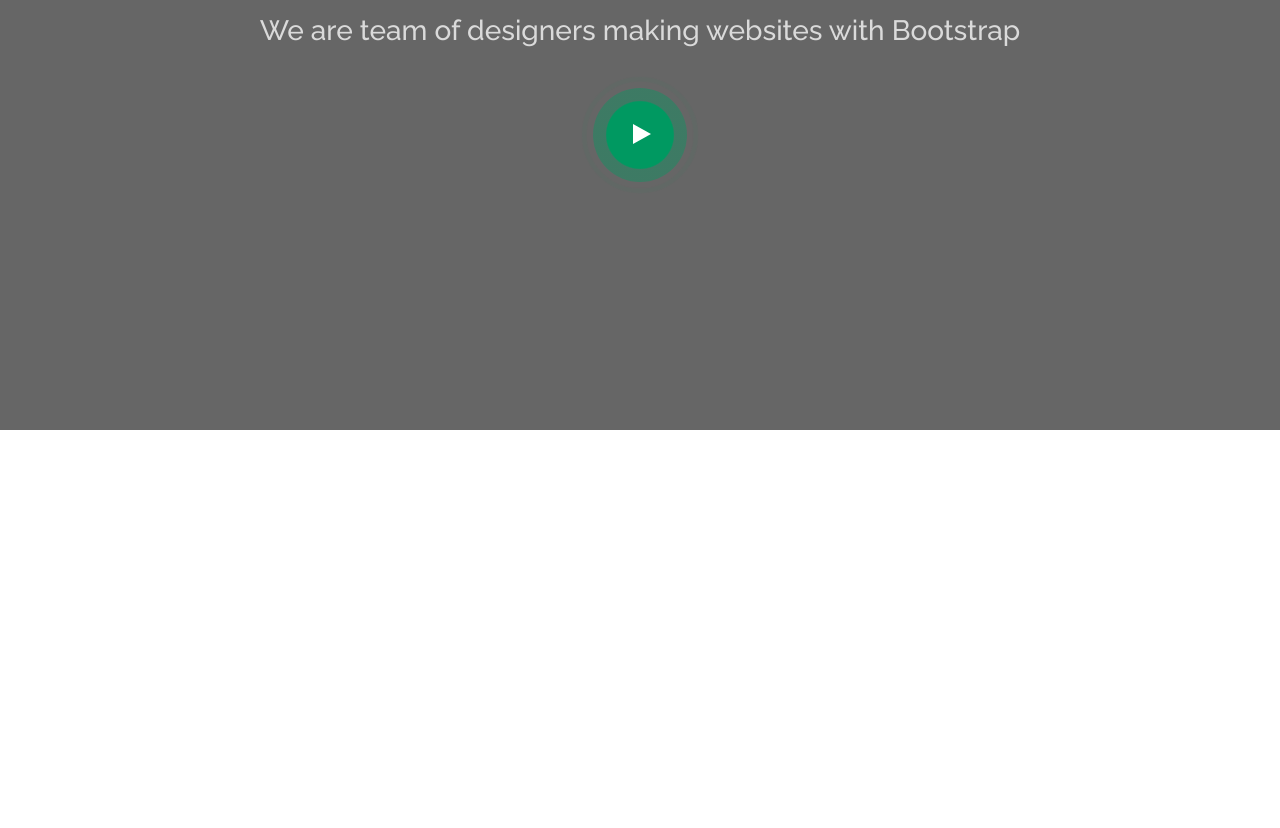
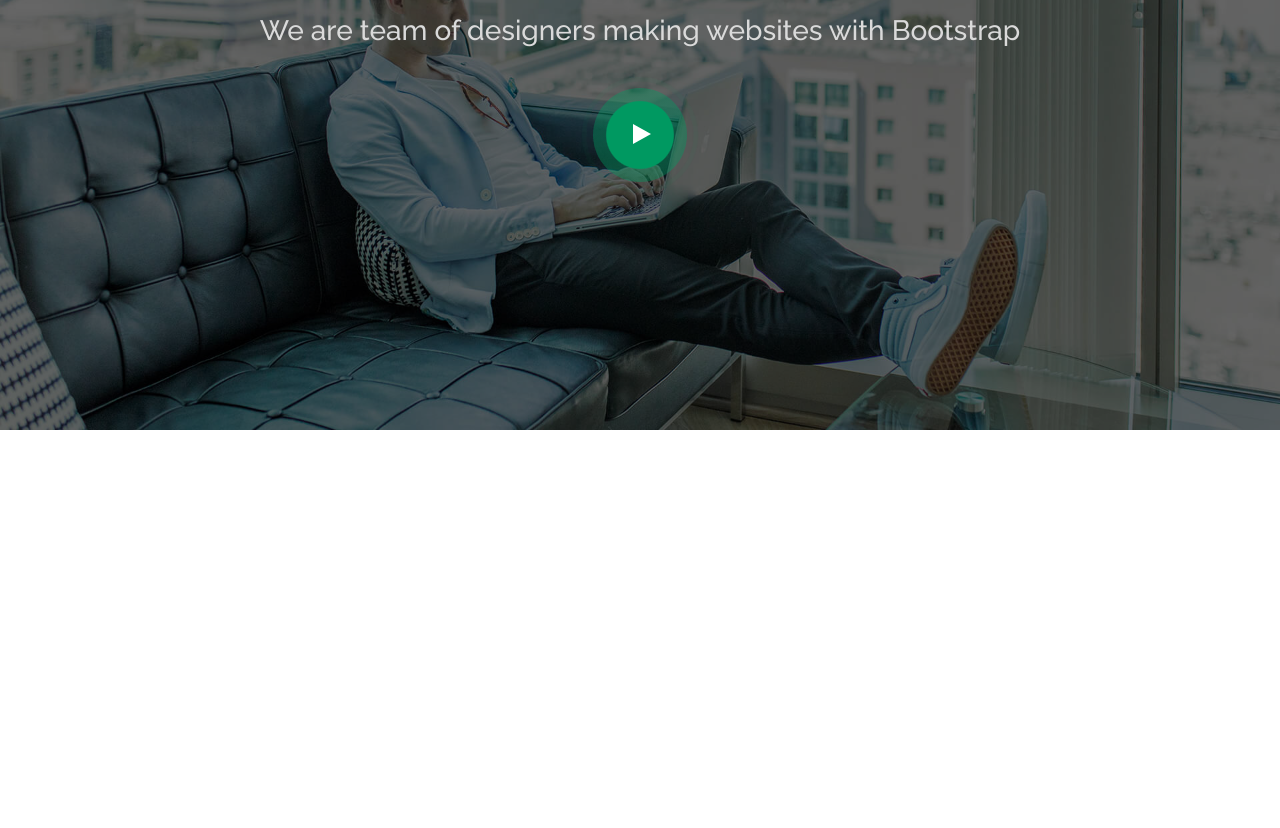
Before and after one commit to EthenPage/experimental, a plain HTML site: page index.html in a window 1280 px wide. Shown: the part 370-1198 px from the top of the page. Drawn offline with Linux system fonts and the light colour scheme; the site is published under a folder, as on GitHub Pages, so addresses that start at the root find nothing.

Commit message:
first change

```diff
--- a/assets/css/main.css
+++ b/assets/css/main.css
@@ -5,7 +5,7 @@ body{
 
 /* Hero Section */
 #hero{
-    background-image: url(/assets/img/hero-bg.jpg);
+    background-image: url(../img/hero-bg.jpg);
     background-size: cover;
     background-position: top center;
     background-repeat: no-repeat;
```
